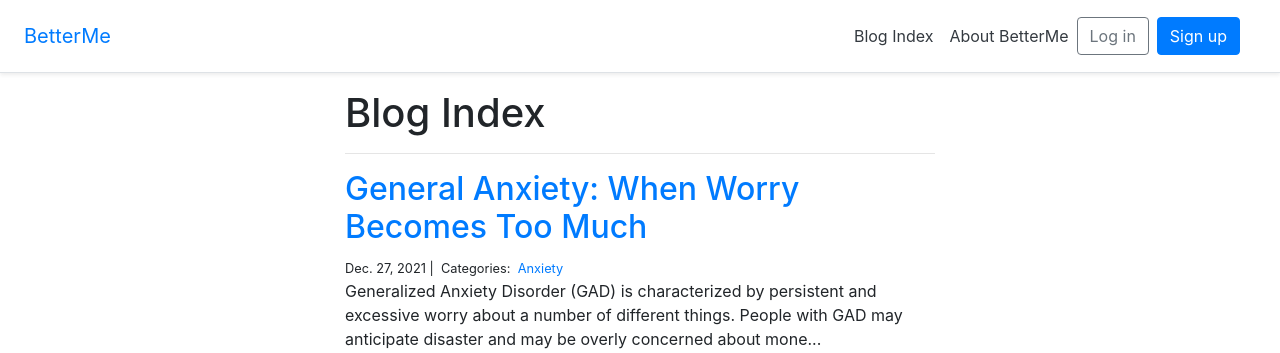
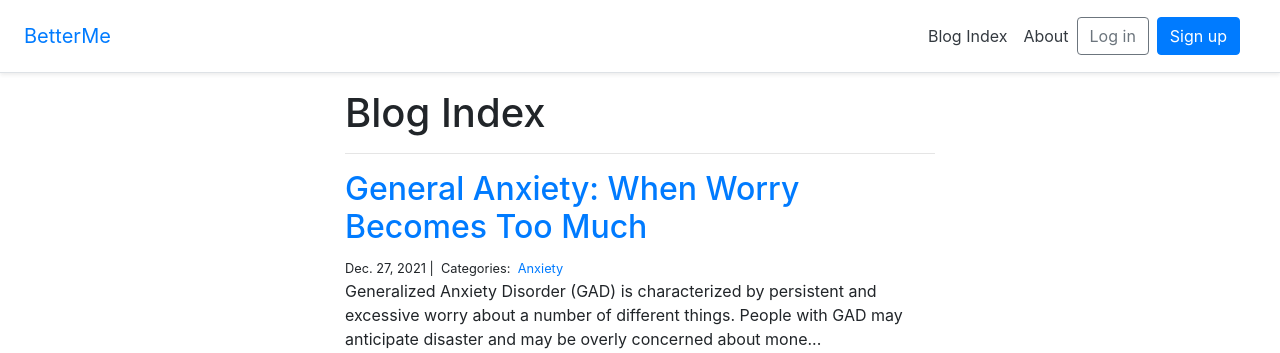
Before and after one commit to croethel/PassionProjectBetterMe, a Django app: page /blog/ in a window 1280 px wide. Shown: the top 353 px of the page. Run offline with Django 3.2, Linux system fonts and the light colour scheme; data comes from the database, SQL or seed files in the repository; both versions use the stored data as it was after the commit.

Commit message:
blog addition

```diff
--- a/Django/templates/_base.html
+++ b/Django/templates/_base.html
@@ -25,7 +25,7 @@
         <a href="{% url 'home' %}">BetterMe</a>
       </h5>
       <a class="p-2 text-dark" href="{% url 'blog_index' %}">Blog Index</a>
-      <a class="p-2 text-dark" href="{% url 'about' %}">About BetterMe</a>
+      <a class="p-2 text-dark" href="{% url 'about' %}">About</a>
       <nav class="my-2 my-md-0 mr-md-3">
         {% if user.is_authenticated %}
         <ul class="navbar-nav ml-auto">
```
Also changed, not shown: Django/db.sqlite3.
